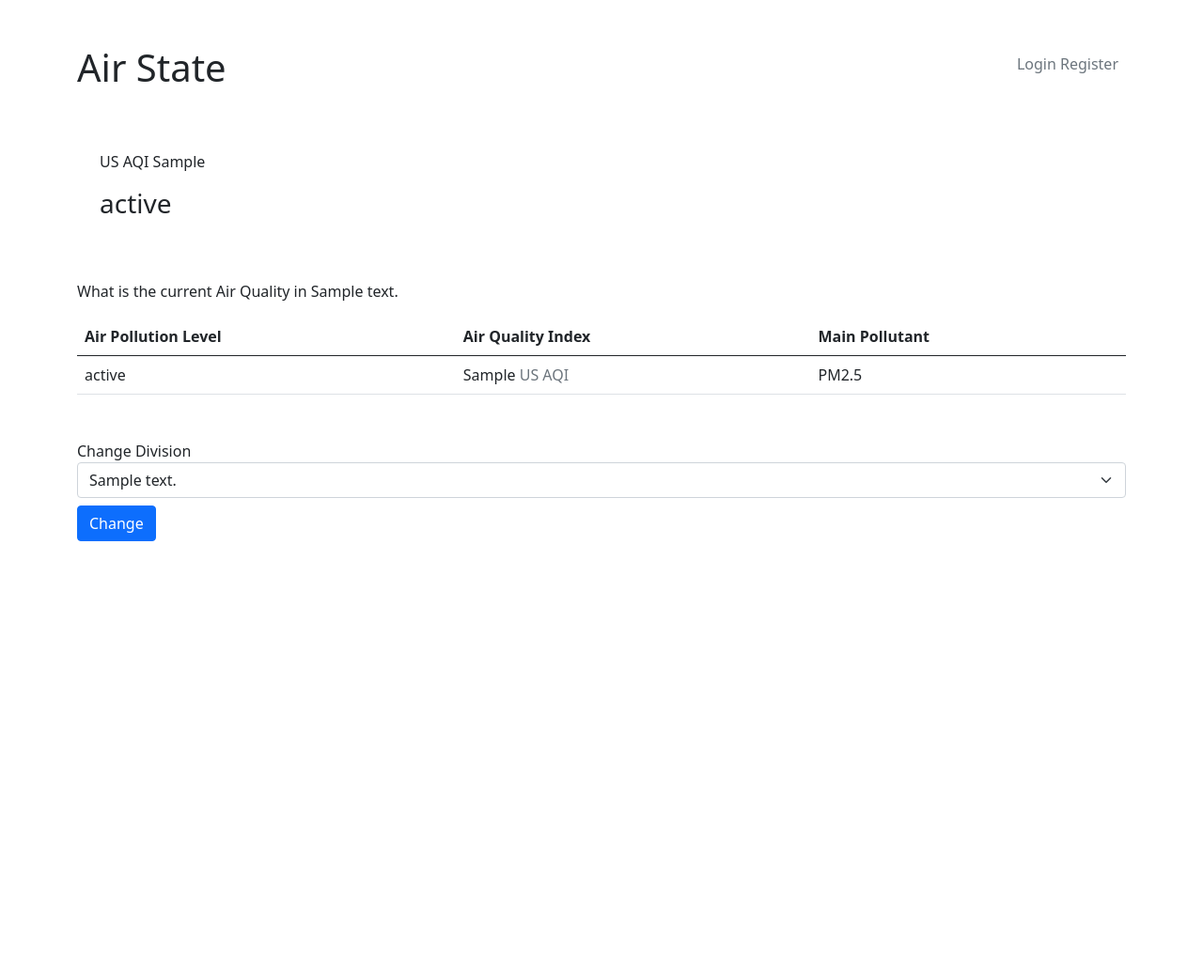
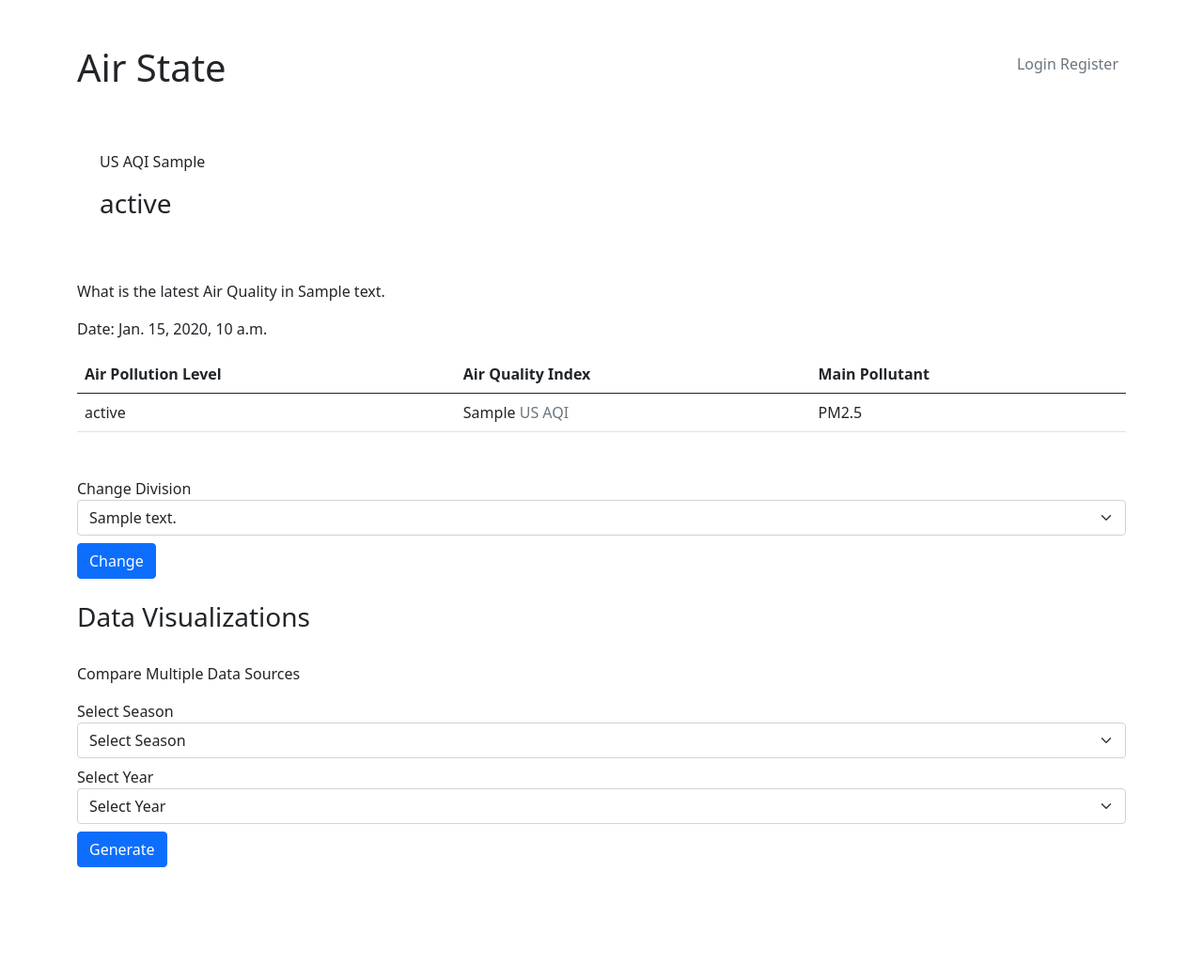
Before and after one commit to siamtbhuiyan/airstate, a Django app: template air/templates/air/index.html in a window 1280 px wide. Shown: the whole page at 94% size. Before the commit the page ends 576 px from the top, so only its background shows below. Run offline with Django 4.2, Linux system fonts and the light colour scheme; the template is opened without the code that fills it: most values are stand-ins (such as "Sample title", 1, 10 or a date in 2020); parts of the project's set-up code (start-up, migrations or seed data) failed here and were passed over.

Commit message:
Compare Multiple Data Sources

```diff
--- a/air/templates/air/index.html
+++ b/air/templates/air/index.html
@@ -11,7 +11,8 @@
     </div>
   </div>
   <div class="py-4">
-    <p>What is the current Air Quality in {{ currentDivision }}</p>
+    <p>What is the latest Air Quality in {{ currentDivision }}</p>
+    <p>Date: {{ currentDate }}</p>
     <table class="table">
       <thead>
         <tr>
@@ -44,6 +45,34 @@
       </select>
     </div>
     <button type="submit" class="btn btn-primary">Change</button>
-</form>
+  </form>
+  <div class="py-4">
+    <h3>Data Visualizations</h3>
+    <div class="py-4">
+      <p>Compare Multiple Data Sources</p>
+      <form action="{% url 'data_sources' %}" method="post">
+        {% csrf_token %}
+        <div class="form-group pb-2">
+          <label for="season">Select Season</label>
+          <select class="form-select" aria-label="Select Season" name="season" id="season">
+            <option selected>Select Season</option>
+            {% for season in seasons %}
+            <option>{{ season }}</option>
+            {% endfor %}
+          </select>
+        </div>
+        <div class="form-group pb-2">
+          <label for="year">Select Year</label>
+          <select class="form-select" aria-label="Select Year" name="year" id="year">
+            <option selected>Select Year</option>
+            {% for year in years %}
+            <option>{{ year }}</option>
+            {% endfor %}
+          </select>
+        </div>
+        <button type="submit" class="btn btn-primary">Generate</button>
+      </form>
+    </div>
+  </div>
 </div>
 {% endblock %}
--- a/air/urls.py
+++ b/air/urls.py
@@ -5,5 +5,6 @@ urlpatterns = [
     path("", views.index, name="index"),
     path("register", views.register, name="register"),
     path("login", views.login, name="login"),
-    path("logout", views.logout, name="logout")
+    path("logout", views.logout, name="logout"),
+    path("multiple-datasources", views.data_sources, name="data_sources")
 ]
```
Also changed, not shown: air/templates/air/data-sources.html (added, +9 -0 lines), air/views.py (+43 -2 lines), db.sqlite3.
